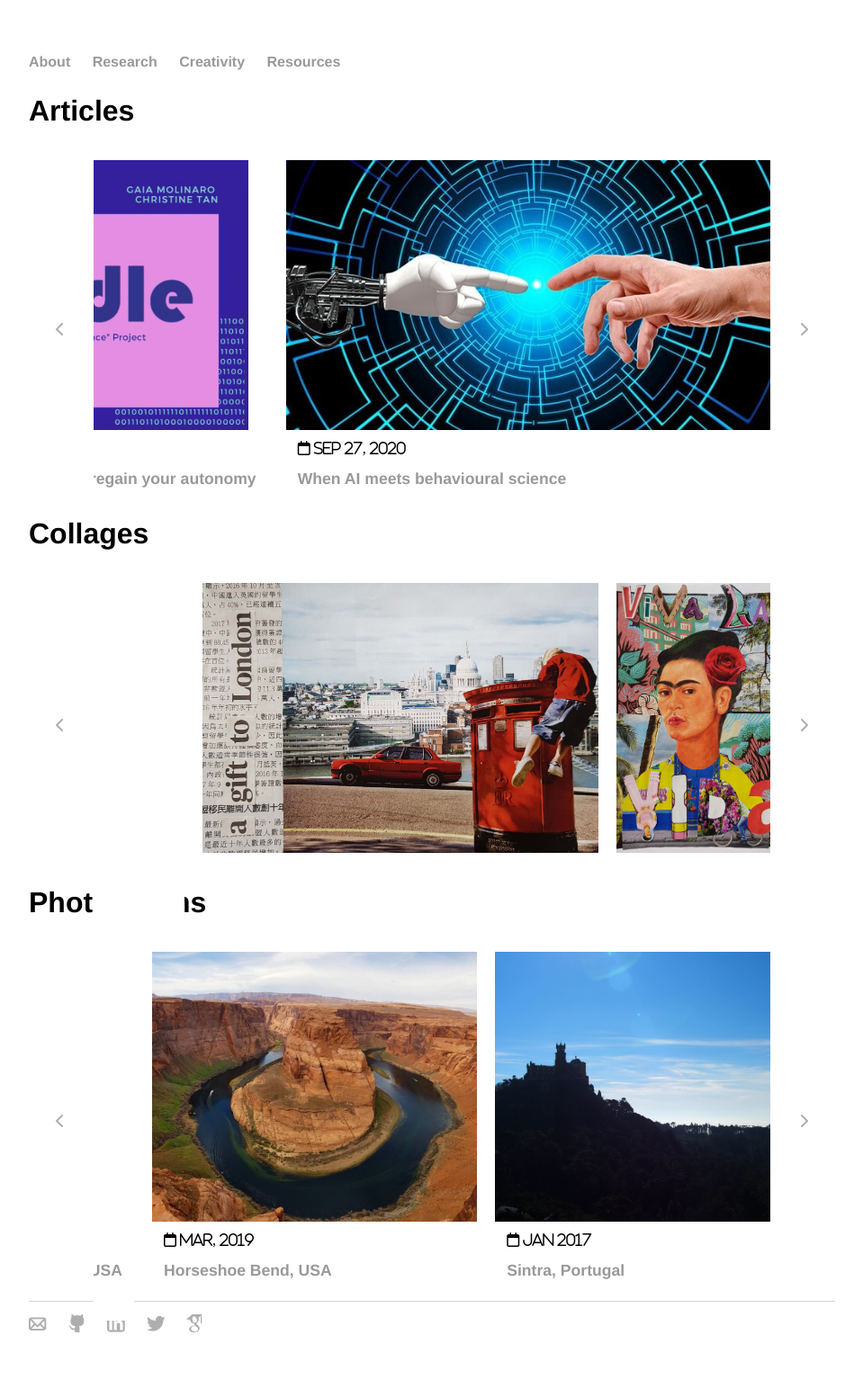
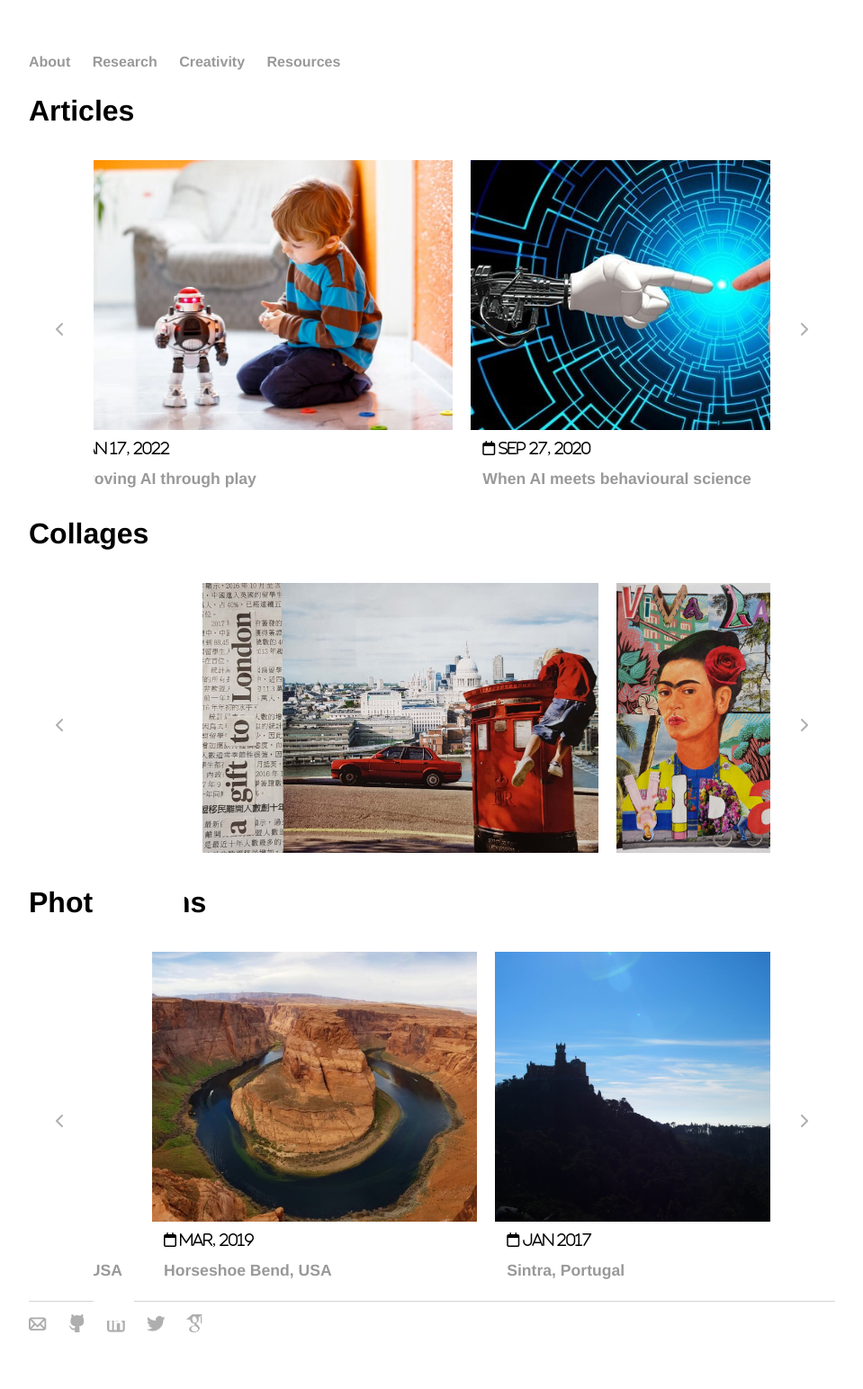
Before and after one commit to gaiamolinaro/gaiamolinaro.github.io, a Jekyll site: the page built from creativity/index.html, in a window 1280 px wide. Shown: the whole page at 90% size, without its empty margins (160-1119 px from the left). Built offline with Jekyll 4.4.1, drawn with Linux system fonts in a browser that asks for light colours; nearby versions of some CDN libraries.

Commit message:
Added post 5: Improving AI through play

```diff
--- a/creativity/index.html
+++ b/creativity/index.html
@@ -18,7 +18,7 @@
                     <img data-lazy="../articles/bit_seminar.png" alt="BIT seminar" class="slider-image">
                     <div class = "post-info">
                         <i class="far fa-calendar" style="padding: 2px; margin: 6px"> Oct 23, 2020</i>
-                        <h6 style="padding: 2px; margin: 6px;"><a href="https://medium.com/behaviouralucl/predicting-the-post-covid-world-with-neuroscience-a-ucl-bit-seminar-35a65c53ff94" target="_blank">Predicting the post-COVID world with neuroscience</a></h6>
+                        <h6 style="padding: 2px; margin: 6px;"><a href="https://medium.com/behaviouralucl/predicting-the-post-covid-world-with-neuroscience-a-ucl-bit-seminar-35a65c53ff94" target="_blank">Predicting the post-Covid world with neuroscience</a></h6>
                     </div>
                 </div><!-- /.post 2 -->
                 <div class="post">
@@ -32,9 +32,16 @@
                     <img data-lazy="../articles/middle.png" alt="middle" class="slider-image">
                     <div class = "post-info">
                         <i class="far fa-calendar" style="padding: 2px; margin: 6px"> Sep 30, 2020</i>
-                        <h6 style="padding: 2px; margin: 6px;"><a href="https://medium.com/unexplored-neuroscience/middle-retain-your-connectedness-regain-your-autonomy-8e9a450a0ffd" target="_blank">Middle: Retain your connectedness, regain your autonomy</a></h6>
+                        <h6 style="padding: 2px; margin: 6px;"><a href="https://medium.com/unexplored-neuroscience/middle-retain-your-connectedness-regain-your-autonomy-8e9a450a0ffd" target="_blank">Middle: retain your connectedness, regain your autonomy</a></h6>
                     </div>
                 </div><!-- /.post 4 -->
+                <div class="post">
+                    <img data-lazy="../articles/play.png" alt="child playing with robot" class="slider-image">
+                    <div class = "post-info">
+                        <i class="far fa-calendar" style="padding: 2px; margin: 6px"> Jan 17, 2022</i>
+                        <h6 style="padding: 2px; margin: 6px;"><a href="https://medium.com/@gaiamolinaro/improving-ai-through-play-ac6afa1f3a35" target="_blank">Improving AI through play</a></h6>
+                    </div>
+                </div><!-- /.post 5 -->
             </div><!-- /.post-wrapper -->
         </div><!-- /.post-slider -->
     </div><!-- /.blurb -->
```
